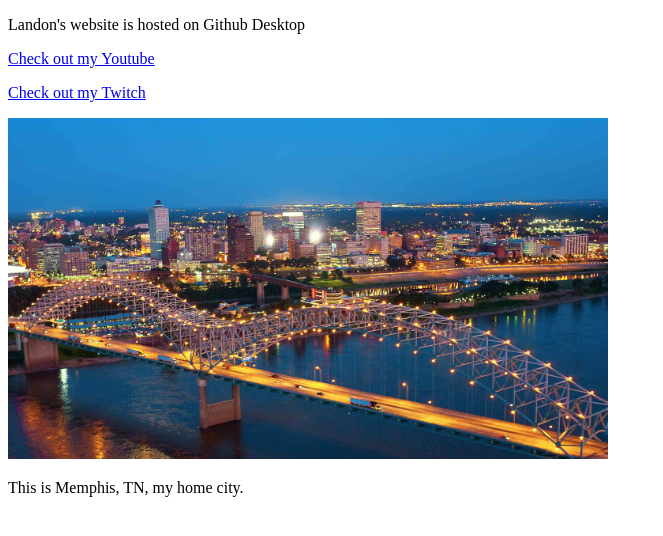
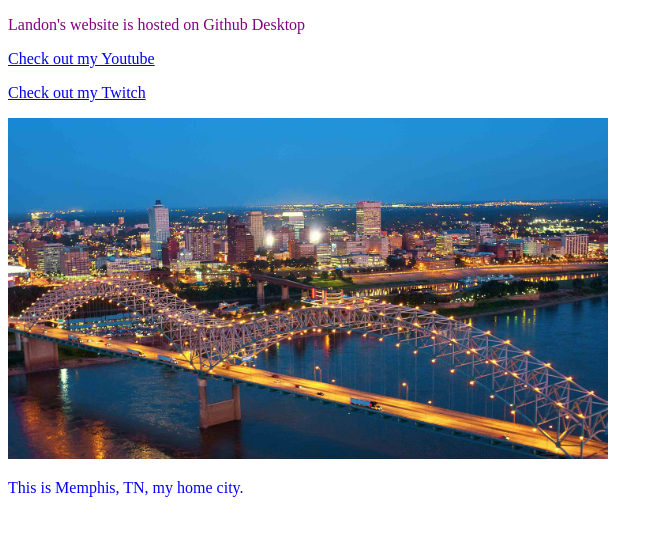
Before and after one commit to MilleniumY2Kay/MilleniumY2Kay.github.io, a plain HTML site: page index.html in a window 1280 px wide. Shown: the whole page, without its empty margins (0-663 px from the left). Drawn offline with Linux system fonts and the light colour scheme.

Commit message:
added color to the texts

```diff
--- a/index.html
+++ b/index.html
@@ -1,11 +1,10 @@
 <!DOCTYPE html>
-<!DOCTYPE html>
-<html>
+<html lang="en">
 <head>
 	<title>Hello World</title>
 </head>
 <body>
-	<p>Landon's website is hosted on Github Desktop</p>
+	<p style="color: purple">Landon's website is hosted on Github Desktop</p>
 	<p>
 		<a href="https://www.youtube.com/channel/UCL5csWkTb7iTAeEzuGJ76Dg">Check out my Youtube</a>
 	</p>
@@ -14,6 +13,6 @@
 	</p>
 
 	<img src="memphis.jfif" width="600" alt="Imagine the Mississippi Bridge here">
-	<p>This is Memphis, TN, my home city.</p>
+	<p style="color: blue">This is Memphis, TN, my home city.</p>
 </body>
 </html>
```
